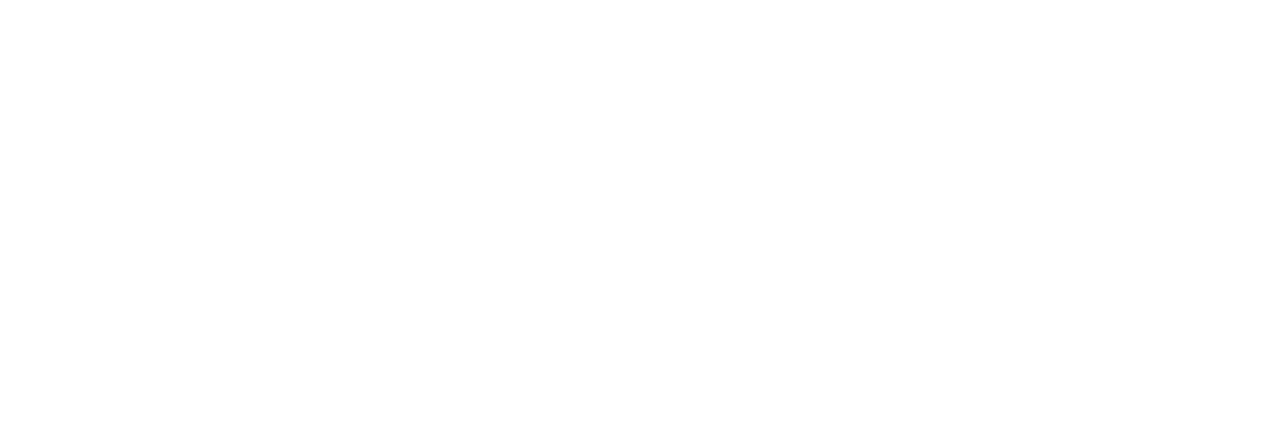
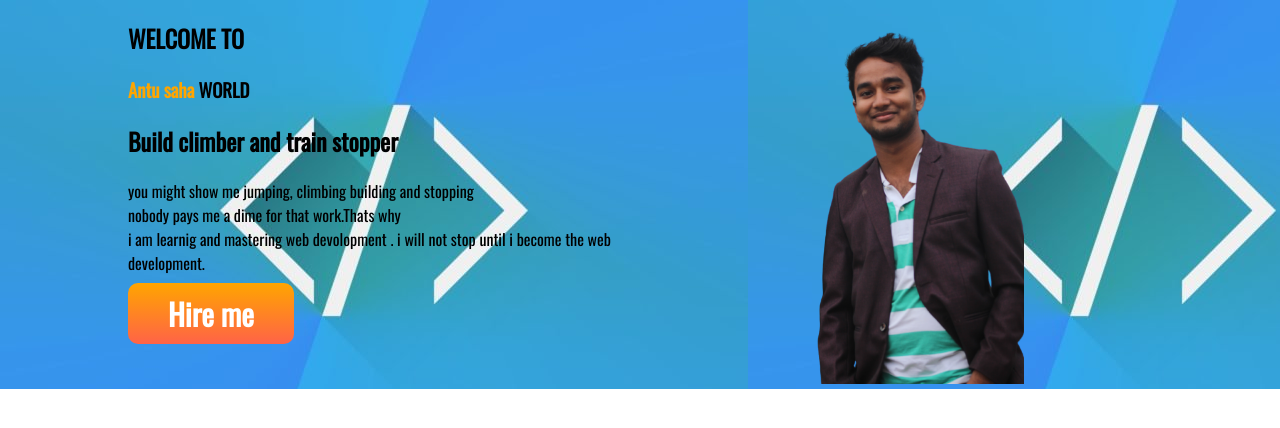
Before and after one commit to antusaha77889/developer-portfolio, a plain HTML site: page index.html in a window 1280 px wide. Drawn offline with nearby package versions, Linux system fonts and the light colour scheme.

Commit message:
header-top

```diff
--- a/index.html
+++ b/index.html
@@ -6,8 +6,25 @@
     <meta name="viewport" content="width=device-width, initial-scale=1.0">
     <title>Antu portfolio</title>
     <link rel="stylesheet" href="style.css">
+    <link rel="preconnect" href="https://fonts.googleapis.com">
+    <link rel="preconnect" href="https://fonts.gstatic.com" crossorigin>
+    <link href="https://fonts.googleapis.com/css2?family=Oswald&family=Roboto:ital@0;1&display=swap" rel="stylesheet">
 </head>
 <body>
+   <section class="header-top">
+    <div class="first-half">
+        <h1>WELCOME TO</h1>
+        <h3> <span class="orange-color">Antu saha</span> WORLD</h3>
+        <h2>Build climber and train stopper</h2>
+        <p>you might show me jumping, climbing building and stopping <br>
+        nobody pays me a dime for that work.Thats why <br>
+        i am learnig and mastering web devolopment . i will not stop until i become the web development. </p>
+       <a  class="hire-button" target="_blank" href=""> Hire me </a>
+    </div>
+    <div class="first-half">
+        <img src="img/IMG_0803-removebg-preview.png" alt="">
+    </div>
 
+   </section>
 </body>
 </html>
--- a/style.css
+++ b/style.css
@@ -0,0 +1,34 @@
+body{
+    font-family: 'Oswald', sans-serif;
+    margin: 0;
+}
+.orange-color{
+    color: orange;
+}
+section{
+    display: flex;
+}
+.first-half{
+    width: 60%;
+    padding-left: 10%;
+}
+.first-half img{
+    width: 50%;
+}
+.for-hire{
+    color: orange;
+    width: 100px;
+}
+.hire-button{
+    text-decoration: none;
+    padding: 8px 40px;
+    background-image: linear-gradient(orange,tomato);
+    color: white;
+    font-size: 30px;
+    font-weight: 700;
+    border-radius: 10px;
+
+}
+.header-top{
+    background-image: url(img/113377-HTML-programming-code-blue-simplicity-748x421.jpg);
+}
```
Also changed, not shown: img/113377-HTML-programming-code-blue-simplicity-748x421.jpg (added), img/IMG_0803-removebg-preview.png (added).
